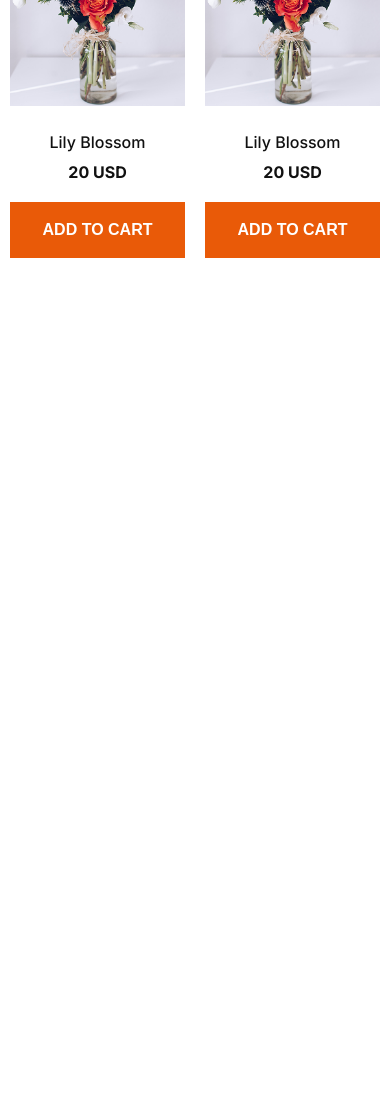
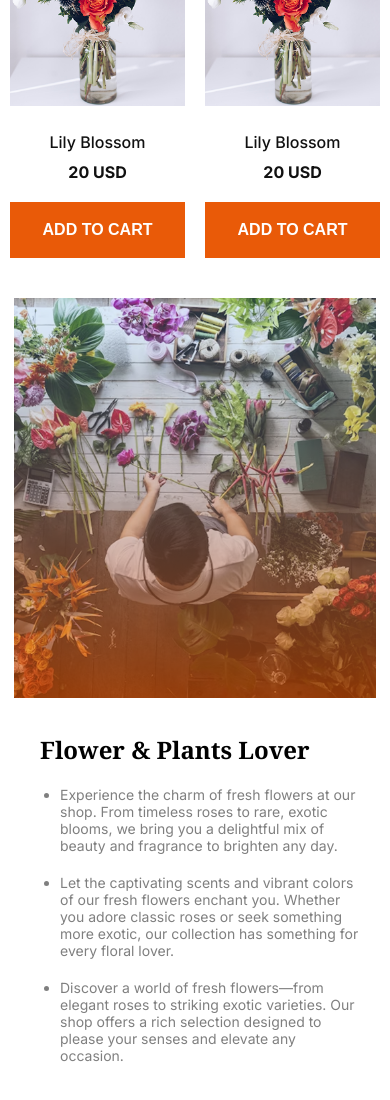
Before and after one commit to sayhan911/Assignment-Responsive-Flowers, a plain HTML site: page index.html in a window 390 px wide. Shown: the part 2040-3140 px from the top of the page. Before the commit the page ends 2328 px from the top, so only its background shows below. Drawn offline with Linux system fonts and the light colour scheme.

Commit message:
added trusted seller section with mobile responsive design

```diff
--- a/index.html
+++ b/index.html
@@ -100,6 +100,25 @@
                 </div>
             </div>
         </section>
+        <section class="trusted-seller">
+            <div class="trusted-images">
+                <div class="flower-store">
+                    <img src="assets/flower-store.png" alt="Flower Store">
+                </div>
+                <div class="trusted-badge">
+                    <img src="assets/trusted-badge.png" alt="Trusted Seller Badge">
+                </div>
+            </div>
+            <div class="trusted-content">
+                <h2>Flower & Plants Lover</h2>
+                <ul>
+                    <li>Experience the charm of fresh flowers at our shop. From timeless roses to rare, exotic blooms, we bring you a delightful mix of beauty and fragrance to brighten any day.</li>
+                    <li>Let the captivating scents and vibrant colors of our fresh flowers enchant you. Whether you adore classic roses or seek something more exotic, our collection has something for every floral lover.</li>
+                    <li>Discover a world of fresh flowers—from elegant roses to striking exotic varieties. Our shop offers a rich selection designed to please your senses and elevate any occasion.</li>
+                </ul>
+            </div>
+
+        </section>
     </main>
 
     <footer>
--- a/styles/styles.css
+++ b/styles/styles.css
@@ -143,8 +143,38 @@
     padding: 19px 80px;
     background-color: rgba(233, 90, 8, 1);
     color: rgba(255, 255, 255, 1);
+}
+/* trusted seller section */
+.trusted-seller{
+    position: relative;
+    margin-top: 200px;
+    margin-bottom: 130px;
+    display: flex;
+    align-items: center;
+    gap: 60px;
+}
+.trusted-badge{
+    position: absolute;
+    top: -125px;
+    left: 370px;
+}
+.trusted-badge img{
+    width: 286px;
+}
+.trusted-content h2{
+    font-size: 50px;
+    font-weight: 700;
+    margin-bottom: 20px;
+    padding-left: 20px;
+}
+.trusted-content ul li{
+    font-family: "Inter", sans-serif;
+    font-size: 22px;
+    font-weight: 400;
+    color: rgba(0, 0, 0, 0.5);
+    margin-bottom: 20px;
+}
 
-}
 /* responsive design for mobile devices */
 @media screen and (max-width: 769px){
 
@@ -215,4 +245,32 @@
 .card-description button{
     padding: 19px 30px;
 }
+/* trusted seller section */
+.trusted-seller{
+    margin-top: 40px;
+    margin-bottom: 130px;
+    display: flex;
+    flex-direction: column;
+    gap: 10px;
 }
+.flower-store img{
+    width: auto;
+    height: 400px;
+}
+.trusted-badge{
+   display: none;
+}
+.trusted-content{
+    margin: 0 auto;
+    display: block;
+    /* margin: 0 25px 0 10px;   */
+    padding: 0 20px;
+}
+.trusted-content h2{
+    font-size: 24px;
+}
+.trusted-content ul li{
+    font-size: 14px;
+    padding-right: 10px;
+}
+}
```
